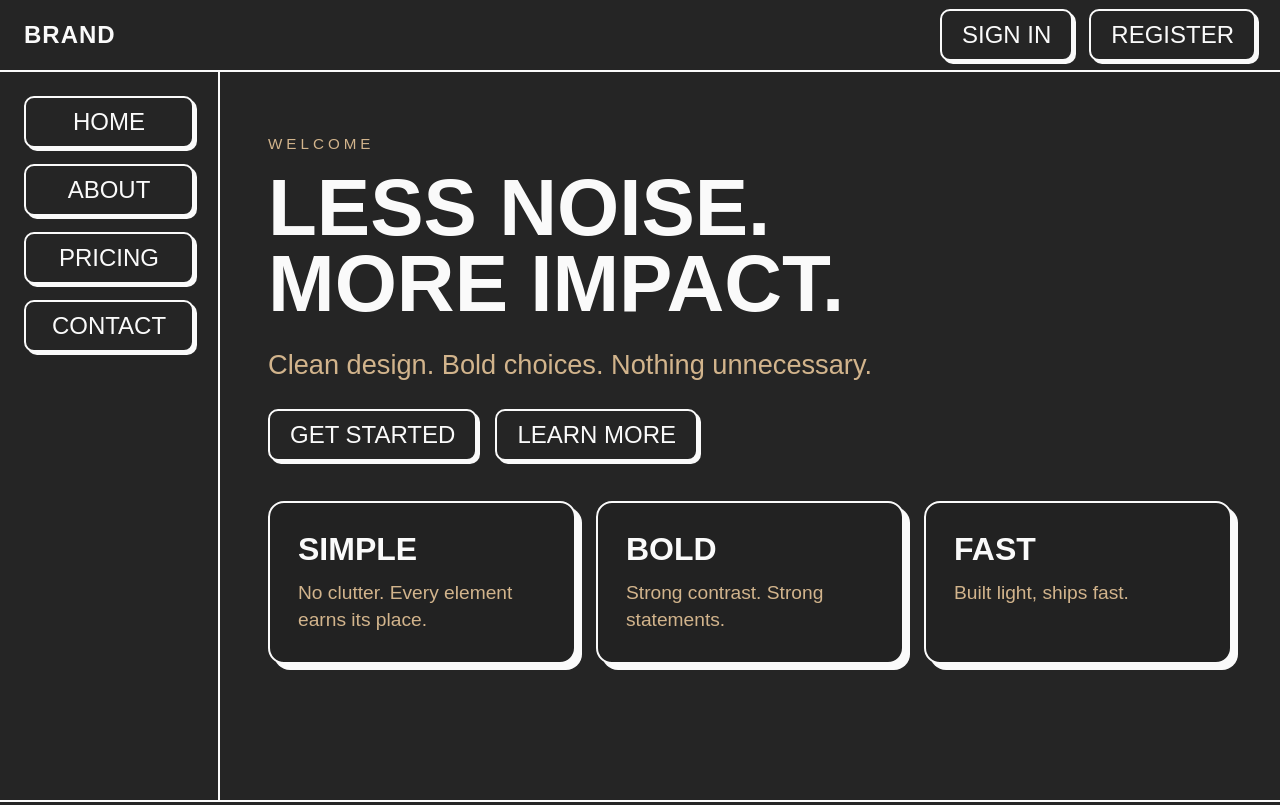
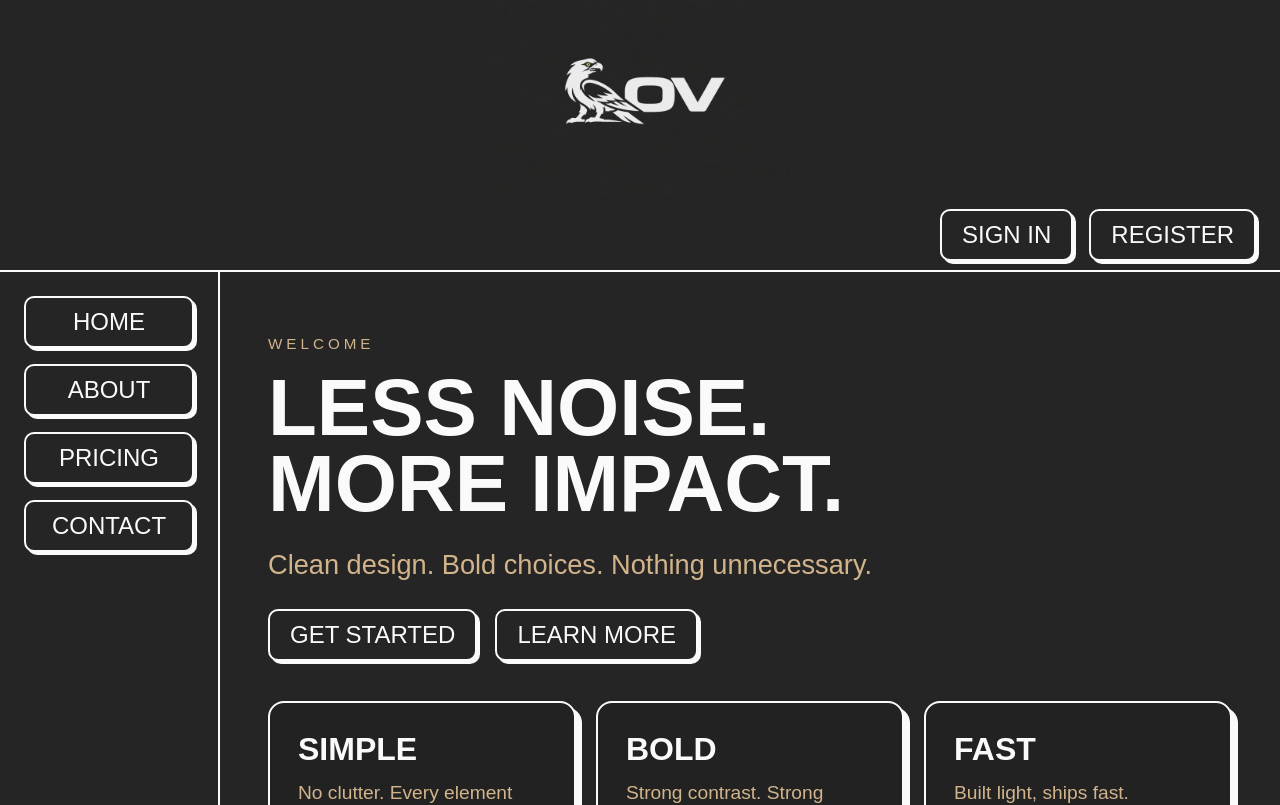
Before and after one commit to madscalls/bwtemplate, a React (Vite) app: page / in a window 1280 px wide. Shown: the top 805 px of the page. Built offline with nearby package versions, Linux system fonts and the light colour scheme.

Commit message:
final for now

```diff
--- a/src/App.jsx
+++ b/src/App.jsx
@@ -1,8 +1,14 @@
+import Header from "./components/Header/Header";
 import Landing from "./components/Landing/Landing";
 import "./App.css";
 
 function App() {
-  return <Landing />;
+  return (
+    <>
+      <Header />
+      <Landing />
+    </>
+  );
 }
 
 export default App;
--- /dev/null
+++ b/src/components/Header/Header.css
@@ -0,0 +1,13 @@
+span.Header__span {
+  display: flex;
+  justify-content: center;
+  align-items: center;
+}
+
+img.Header__logo {
+  display: block;
+  margin: 0;
+  height: 200px;
+  width: auto;
+  filter: contrast(85%);
+}
--- /dev/null
+++ b/src/components/Header/Header.jsx
@@ -0,0 +1,14 @@
+import "./Header.css";
+import logo from "../../assets/OVLOGObrand.png";
+
+function Header() {
+  return (
+    <div>
+      <span className="Header__span">
+        <img src={logo} alt="Header logo" className="Header__logo" />
+      </span>
+    </div>
+  );
+}
+
+export default Header;
--- a/src/components/Landing/Landing.jsx
+++ b/src/components/Landing/Landing.jsx
@@ -5,7 +5,7 @@ function Landing() {
   return (
     <div className="landing">
       <header className="landing__topbar">
-        <div className="landing__brand">BRAND</div>
+        <div className="landing__brand"></div>
 
         <div className="landing__topbar-actions">
           <button>SIGN IN</button>
```
